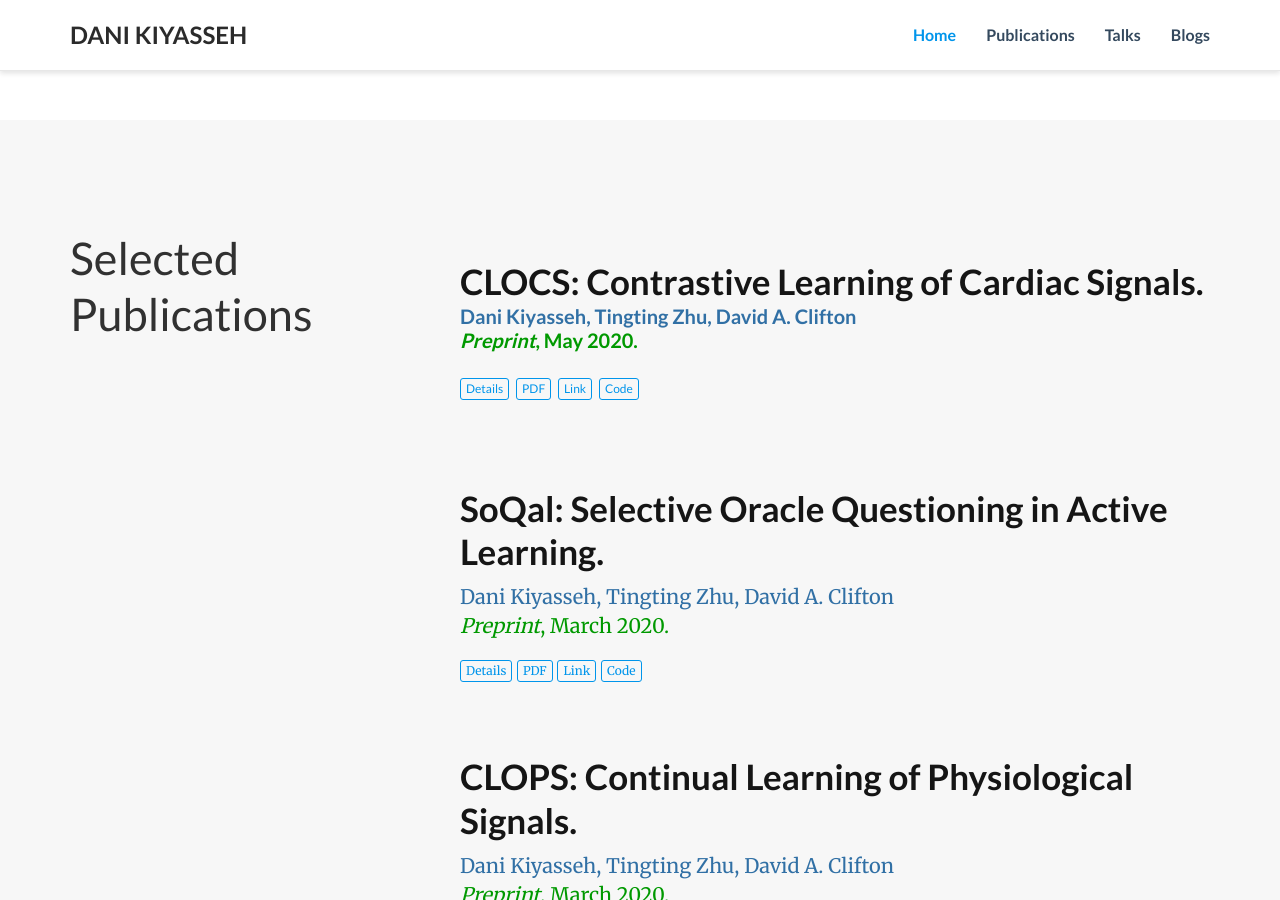
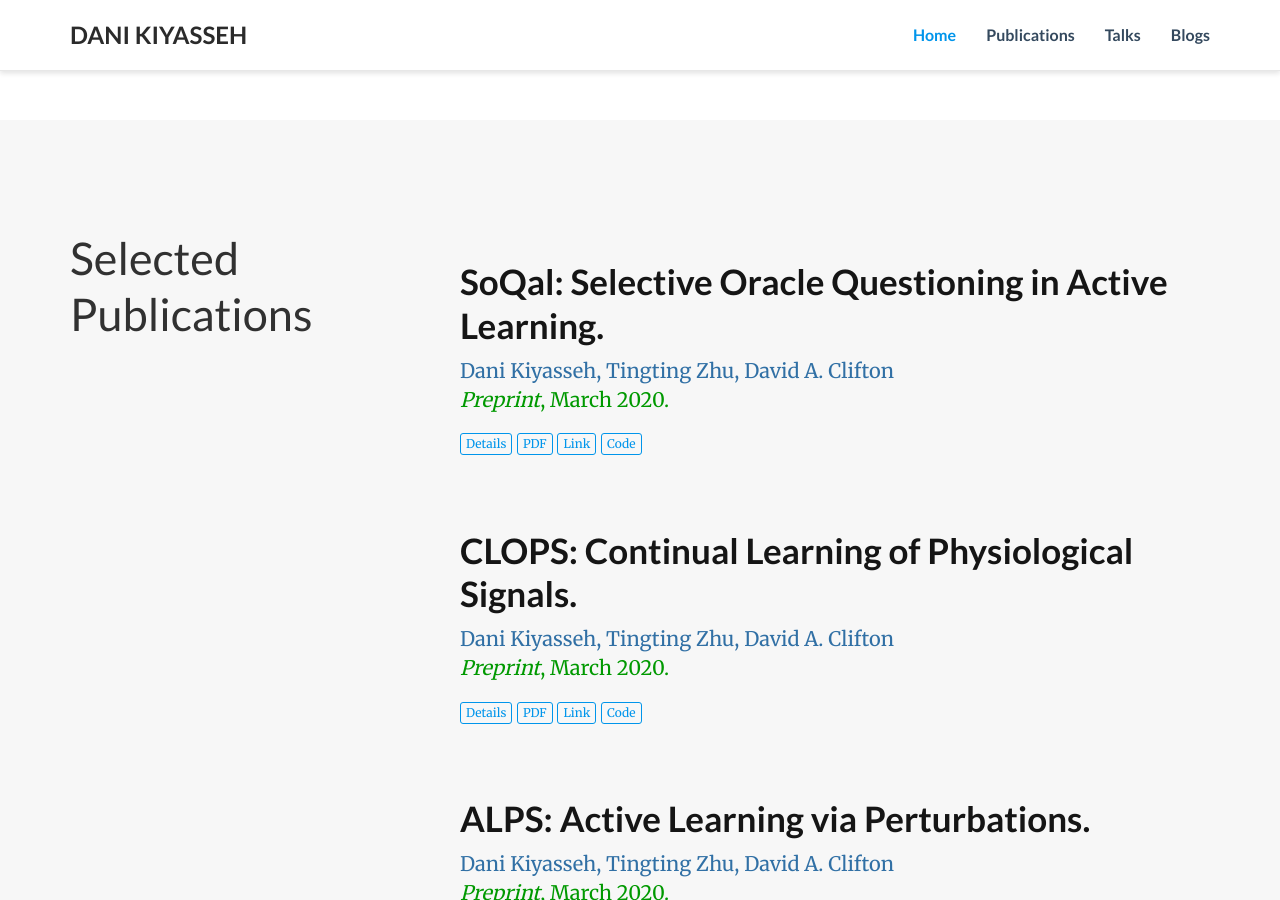
Before and after one commit to danikiyasseh/danikiyasseh.github.io, a Jekyll site: the page index.html, which Jekyll copies as it is, in a window 1280 px wide and 900 px high, scrolled down 775 px. Built offline with Jekyll 4.4.1, drawn with Linux system fonts in a browser that asks for light colours; nearby versions of some CDN libraries; a style sheet for code colours, icons or effects is not loaded.

Commit message:
Update index.html

```diff
--- a/index.html
+++ b/index.html
@@ -197,8 +197,8 @@ title: Dani Kiyasseh
   </div>
 
   <div class="col-xs-12 col-md-8">
-<div class="pub-list-item" itemscope itemtype="http://schema.org/CreativeWork">
-  <div class="row">
+<!-- <div class="pub-list-item" itemscope itemtype="http://schema.org/CreativeWork">
+  <div class="row"> -->
 
 <!--     <div class="col-md-12">
       <a href="">
@@ -207,7 +207,7 @@ title: Dani Kiyasseh
       </a>
     </div> -->
 
-    <div class="col-md-12">
+<!--     <div class="col-md-12">
       <h3 class="article-title" itemprop="name">
         <a href="https://danikiyasseh.github.io/publications/CLOCS/" itemprop="url">CLOCS: Contrastive Learning of Cardiac Signals.
       <div class="pub-abstract" itemprop="text">
@@ -244,7 +244,7 @@ title: Dani Kiyasseh
       </div>
     </div>
   </div>
-</div>
+</div> -->
 
 	  <div class="pub-list-item" itemscope itemtype="http://schema.org/CreativeWork">
   <div class="row">
```
